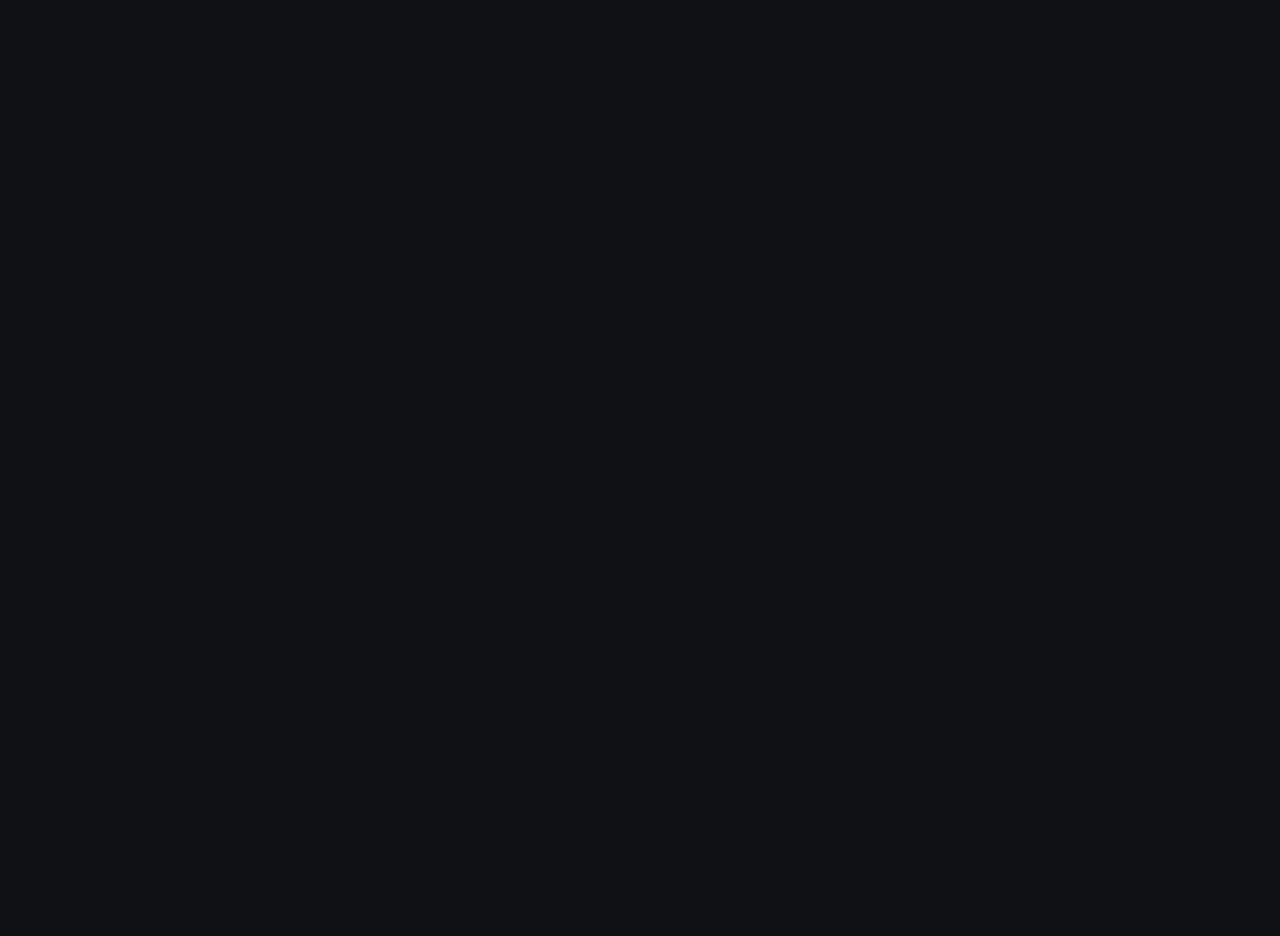
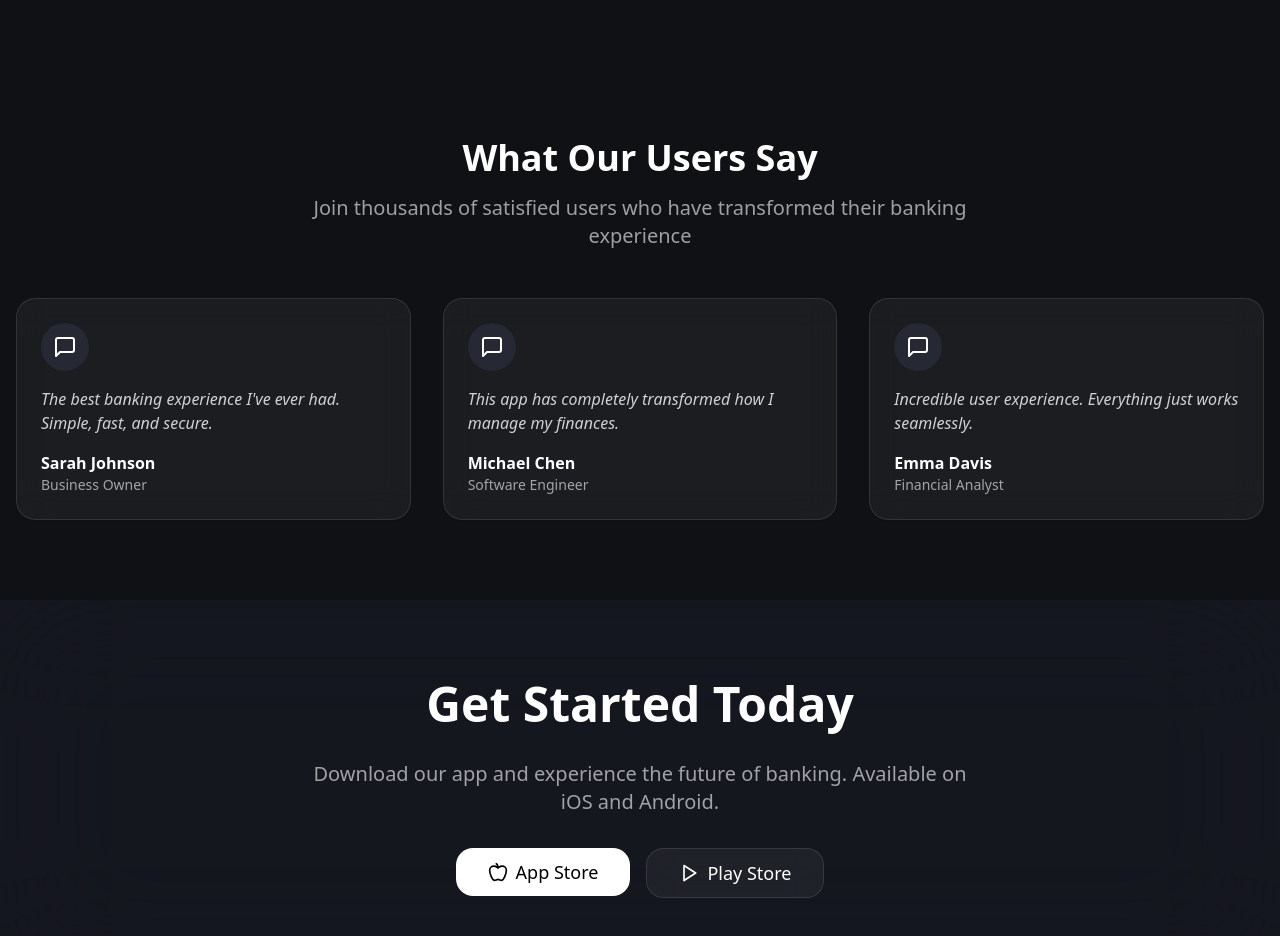
Before and after one commit to hanzo-apps/hanzo.sh, a React (Vite) app: page / in a window 1280 px wide. Shown: the part 1260-2196 px from the top of the page. Before the commit the page ends 1318 px from the top, so only its background shows below. Built offline with nearby package versions, Linux system fonts and the light colour scheme.

Commit message:
Add new section to page
Implemented an additional section to enhance content on the webpage.

```diff
--- /dev/null
+++ b/src/components/Download.tsx
@@ -0,0 +1,32 @@
+import { Button } from "@/components/ui/button";
+import { Apple, Play } from "lucide-react";
+
+const Download = () => {
+  return (
+    <div className="py-20 px-4 bg-background relative overflow-hidden">
+      <div className="absolute inset-0 bg-accent/5 backdrop-blur-3xl"></div>
+      <div className="max-w-7xl mx-auto relative z-10">
+        <div className="text-center space-y-8">
+          <h2 className="text-4xl md:text-5xl font-bold text-white">
+            Get Started Today
+          </h2>
+          <p className="text-xl text-white/60 max-w-2xl mx-auto">
+            Download our app and experience the future of banking. Available on iOS and Android.
+          </p>
+          <div className="flex flex-col sm:flex-row gap-4 justify-center">
+            <Button className="px-8 py-6 text-lg bg-white text-black hover:bg-white/90 flex items-center gap-2">
+              <Apple className="w-5 h-5" />
+              App Store
+            </Button>
+            <Button className="px-8 py-6 text-lg glass-effect hover:bg-white/10 flex items-center gap-2">
+              <Play className="w-5 h-5" />
+              Play Store
+            </Button>
+          </div>
+        </div>
+      </div>
+    </div>
+  );
+};
+
+export default Download;
--- /dev/null
+++ b/src/components/Testimonials.tsx
@@ -0,0 +1,49 @@
+import { Card } from "@/components/ui/card";
+import { MessageSquare } from "lucide-react";
+
+const Testimonials = () => {
+  const testimonials = [
+    {
+      quote: "The best banking experience I've ever had. Simple, fast, and secure.",
+      author: "Sarah Johnson",
+      role: "Business Owner"
+    },
+    {
+      quote: "This app has completely transformed how I manage my finances.",
+      author: "Michael Chen",
+      role: "Software Engineer"
+    },
+    {
+      quote: "Incredible user experience. Everything just works seamlessly.",
+      author: "Emma Davis",
+      role: "Financial Analyst"
+    }
+  ];
+
+  return (
+    <div className="py-20 px-4 bg-background">
+      <div className="max-w-7xl mx-auto">
+        <h2 className="text-4xl font-bold text-white text-center mb-4">
+          What Our Users Say
+        </h2>
+        <p className="text-xl text-white/60 text-center mb-12 max-w-2xl mx-auto">
+          Join thousands of satisfied users who have transformed their banking experience
+        </p>
+        <div className="grid grid-cols-1 md:grid-cols-3 gap-8">
+          {testimonials.map((testimonial, index) => (
+            <Card key={index} className="p-6 hover-lift glass-effect">
+              <div className="w-12 h-12 rounded-full bg-accent/10 flex items-center justify-center mb-4">
+                <MessageSquare className="w-6 h-6 text-white" />
+              </div>
+              <p className="text-white/80 mb-4 italic">{testimonial.quote}</p>
+              <div className="text-white font-semibold">{testimonial.author}</div>
+              <div className="text-white/60 text-sm">{testimonial.role}</div>
+            </Card>
+          ))}
+        </div>
+      </div>
+    </div>
+  );
+};
+
+export default Testimonials;
--- a/src/pages/Index.tsx
+++ b/src/pages/Index.tsx
@@ -1,6 +1,8 @@
 import Navbar from "@/components/Navbar";
 import Hero from "@/components/Hero";
 import Features from "@/components/Features";
+import Testimonials from "@/components/Testimonials";
+import Download from "@/components/Download";
 
 const Index = () => {
   return (
@@ -8,6 +10,8 @@ const Index = () => {
       <Navbar />
       <Hero />
       <Features />
+      <Testimonials />
+      <Download />
     </div>
   );
 };
```
